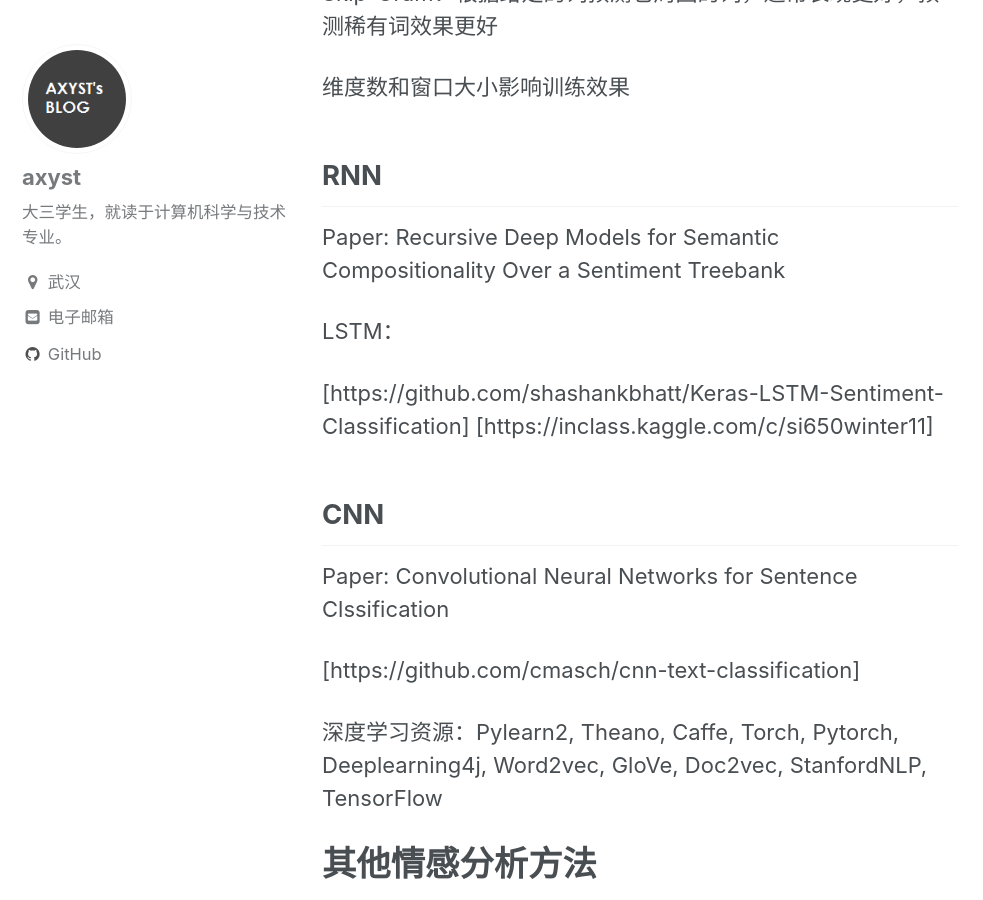
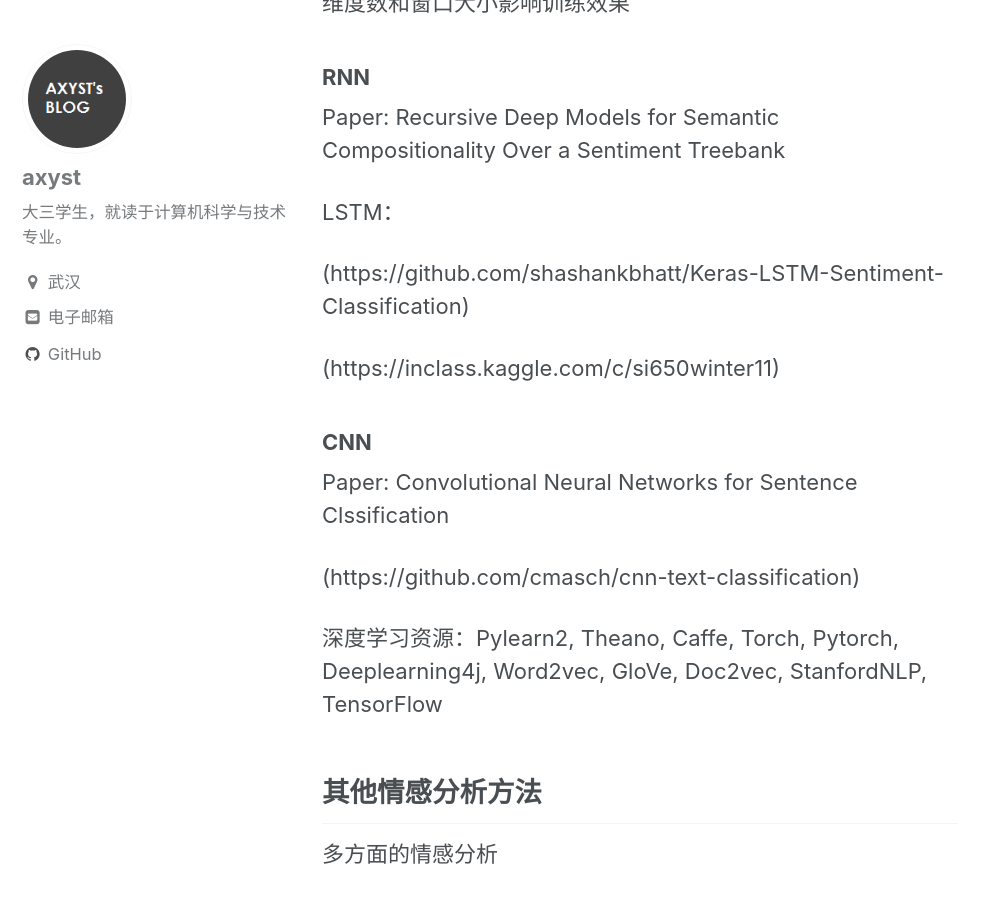
Before and after one commit to a-xyst/a-xyst.github.io, a Jekyll site: the page built from _posts/2018-08-07-sentimental-analysis-notes.md, in a window 1280 px wide and 900 px high, scrolled down 5476 px. Shown: the whole window, without its empty margins (0-983 px from the left). Built offline with Jekyll 4.4.1, drawn with Linux system fonts in a browser that asks for light colours; formulas are drawn with MathJax 3; some of the changed text lies outside the part shown.

```diff
--- a/_posts/2018-08-07-sentimental-analysis-notes.md
+++ b/_posts/2018-08-07-sentimental-analysis-notes.md
@@ -11,7 +11,7 @@ tags:
   - NLP
 ---
 
-# 背景
+## 背景
 
 情感分析的构成：主体分析+目标分析+观点分析
 
@@ -19,7 +19,7 @@ tags:
 
 观点质量分析：以顾客评论为例，通常是一个回归任务，使用各种特征（评论长度、评论得分、某些POS 标签的数量、观点词、TF-IDF权重得分、提到的产品特征和品牌、与其他产品的对比），主要应用为观点搜索
 
-## 情感分析方法
+### 情感分析方法
 
 无监督方法：基于词库的分析
 
@@ -31,7 +31,7 @@ tags:
 
 深度学习：Auto-encoder, CNN, LSTM（避免特征工程）
 
-# 基于词库的情感分析
+## 基于词库的情感分析
 
 基本思想：根据句中观点词的倾向，决定句子的情感倾向
 
@@ -50,15 +50,15 @@ tags:
 - 英文：SentiWordNet, General Inquirer, Opinion Lexicon, LIWC, MPQA
 - 中文：HowNet, DUTIR, NTUSD
 
-## 构建词典
+### 构建词典
 
-### Bootstrapping
+#### Bootstrapping
 
 1. 手动收集一系列已知倾向的观点词
 2. 从一个在线词典（例：WordNet）中查找它们的同义词和反义词，从而扩充单词集
 3. 重复以上步骤直到无法扩充单词集，手动检查单词集的正确性，也可以根据WordNet添加额外信息
 
-### PMI(pointwise mutual information)
+#### PMI(pointwise mutual information)
 
 数据来自epinions.com中关于车、银行、电影和旅行距离的评论
 
@@ -91,7 +91,7 @@ Word2Vec
 
 词库分析法的缺点：不能辨认在特定上下文中的观点词；观点词的数量有限，且在不同领域的作用可能不同
 
-# 基于机器学习的情感分析
+## 基于机器学习的情感分析
 
 直接用监督学习方法对评价进行二分类，类似于文本分类
 
@@ -99,7 +99,7 @@ Word2Vec
 
 特征提取：否定标签、一元分词、二元分词、POS标签、位置、用户打分
 
-## 数据预处理
+### 数据预处理
 
 分词：英文可根据空格/tab/换行分词
 
@@ -109,7 +109,7 @@ Word2Vec
 
 否定词标记：把在否定词和下一个词之间的词全部标记为否定态，也可以进行其他类似的范围标记，如引用标记
 
-## 特征提取
+### 特征提取
 
 特征：单词、n-gram(n元分词)、词类、观点词、增强词移位词情态动词、语法依赖
 
@@ -119,7 +119,7 @@ Word2Vec
 
 在平衡训练集上，SVM的分类准确性最强，使用特征为一元分词（独立单词）
 
-# 基于深度学习的情感分析
+## 基于深度学习的情感分析
 
 深度学习模型包含：
 - 单词向量化（例：word embedding）
@@ -129,13 +129,13 @@ Word2Vec
 - - 卷积神经网络(CNN)
 -  Softmax层
 
-## 单词向量化
+### 单词向量化
 
 传统方法：One Hot Encoding（一个特征代表一个单词）
 
 word embedding：把每个单词保存为空间中的一个点，空间是靠基于大型语料库的无监督学习建立，空间维度固定（一般为300）
 
-### word2vec
+#### word2vec
 
 流行的建立低维度文本空间的软件包，包含：
 
@@ -149,24 +149,25 @@ Skip-Gram：根据给定的词预测它周围的词，通常表现更好，预
 
 维度数和窗口大小影响训练效果
 
-## RNN
+### RNN
 
 Paper: Recursive Deep Models for Semantic Compositionality Over a Sentiment Treebank
 
 LSTM：
 
-[https://github.com/shashankbhatt/Keras-LSTM-Sentiment-Classification]
-[https://inclass.kaggle.com/c/si650winter11]
+(https://github.com/shashankbhatt/Keras-LSTM-Sentiment-Classification)
 
-## CNN
+(https://inclass.kaggle.com/c/si650winter11)
+
+### CNN
 
 Paper: Convolutional Neural Networks for Sentence Clssification
 
-[https://github.com/cmasch/cnn-text-classification]
+(https://github.com/cmasch/cnn-text-classification)
 
 深度学习资源：Pylearn2, Theano, Caffe, Torch, Pytorch, Deeplearning4j, Word2vec, GloVe, Doc2vec, StanfordNLP, TensorFlow
 
-# 其他情感分析方法
+## 其他情感分析方法
 
 多方面的情感分析
 
```
Also changed, not shown: _posts/2018-08-02-maths-model-notes.md (+11 -11 lines).
